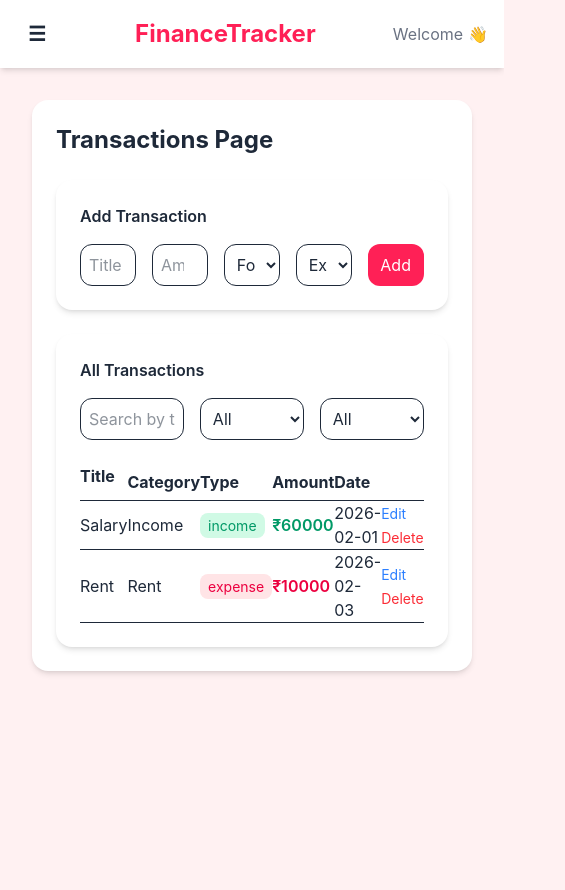
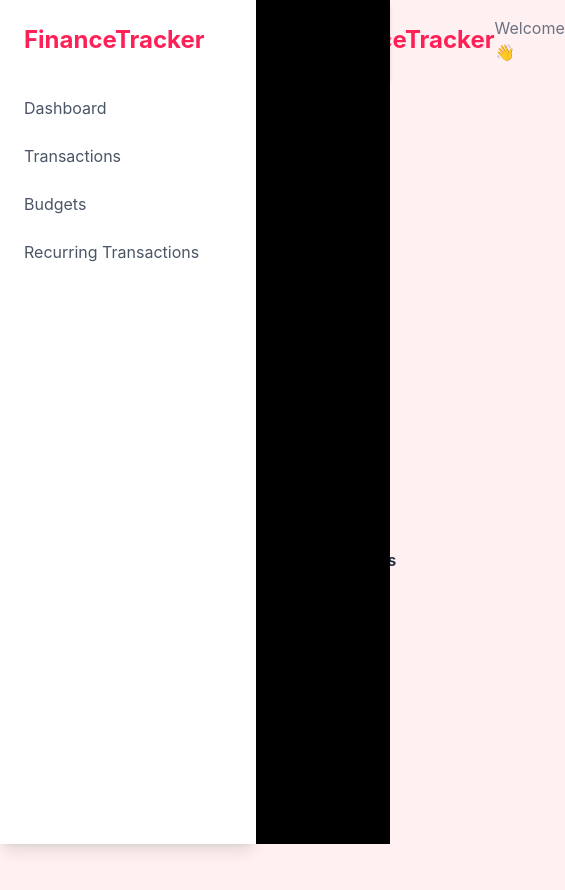
Before and after one commit to sujan5s/Finance_tracker, a React (Vite) app in the folder client/: page /transactions in a window 390 px wide. Shown: the top 890 px of the page, 565 px wide, since content can reach past the window. Before the commit the page ends 844 px from the top, so only its background shows below. Built offline with nearby package versions, Linux system fonts and the light colour scheme.

Commit message:
Created a responsive layout for mobile

```diff
--- a/client/src/components/layout/Layout.jsx
+++ b/client/src/components/layout/Layout.jsx
@@ -1,25 +1,39 @@
 import { useState } from "react";
-import Sidebar from "./sidebar";
-import Navbar from "./navbar";
+import Sidebar from "./Sidebar";
+import Navbar from "./Navbar";
 
 const Layout = ({ children }) => {
   const [isOpen, setIsOpen] = useState(true);
 
   return (
-    <div className="flex h-screen bg-rose-50">
+    <div className="bg-rose-50 min-h-screen">
+
+      {/* Overlay for mobile */}
+      {isOpen && (
+        <div
+          className="fixed inset-0 bg-black bg-opacity-40 z-30 md:hidden"
+          onClick={() => setIsOpen(false)}
+        ></div>
+      )}
+
       {/* Sidebar */}
       <div
-        className={`transition-all duration-300 ease-in-out ${
-          isOpen ? "w-64" : "w-0"
-        } h-full overflow-hidden`}
+        className={`fixed top-0 left-0 h-screen bg-white shadow-lg z-40
+        transition-all duration-300 ease-in-out
+        ${isOpen ? "w-64 translate-x-0" : "w-0 -translate-x-full"}
+        overflow-hidden`}
       >
-        <Sidebar />
+        <Sidebar closeSidebar={() => setIsOpen(false)} />
       </div>
 
-      {/* Main Area */}
-      <div className="flex-1 flex flex-col h-full">
+      {/* Main Content */}
+      <div
+        className={`transition-all duration-300 ease-in-out
+        ${isOpen ? "ml-64" : "ml-0"}`}
+      >
         <Navbar toggleSidebar={() => setIsOpen(!isOpen)} />
-        <div className="flex-1 overflow-y-auto p-8">
+
+        <div className="p-4 md:p-8 min-h-screen">
           {children}
         </div>
       </div>
--- a/client/src/components/layout/Sidebar.jsx
+++ b/client/src/components/layout/Sidebar.jsx
@@ -1,23 +1,23 @@
 import { Link } from "react-router-dom";
 
-const Sidebar = () => {
+const Sidebar = ({ closeSidebar }) => {
   return (
-    <div className="bg-white shadow-lg h-full p-6">
+    <div className="h-full p-6">
       <h1 className="text-2xl font-bold text-rose-500 mb-10">
         FinanceTracker
       </h1>
 
-      <nav className="flex flex-col gap-4 text-gray-600">
-        <Link to="/" className="hover:text-rose-500">
+      <nav className="flex flex-col gap-6 text-gray-600">
+        <Link to="/" onClick={closeSidebar}>
           Dashboard
         </Link>
-        <Link to="/transactions" className="hover:text-rose-500">
+        <Link to="/transactions" onClick={closeSidebar}>
           Transactions
         </Link>
-        <Link to="/budgets" className="hover:text-rose-500">
+        <Link to="/budgets" onClick={closeSidebar}>
           Budgets
         </Link>
-        <Link to="/recurring" className="hover:text-rose-500">
+        <Link to="/recurring" onClick={closeSidebar}>
           Recurring Transactions
         </Link>
       </nav>
--- a/client/src/components/transactions/TransactionForm.jsx
+++ b/client/src/components/transactions/TransactionForm.jsx
@@ -13,7 +13,6 @@ const TransactionForm = () => {
 
   const handleSubmit = (e) => {
     e.preventDefault();
-
     if (!form.title || !form.amount) return;
 
     addTransaction({
@@ -34,7 +33,10 @@ const TransactionForm = () => {
     <div className="bg-white p-6 rounded-2xl shadow-md">
       <h2 className="mb-4 font-semibold">Add Transaction</h2>
 
-      <form onSubmit={handleSubmit} className="grid grid-cols-5 gap-4">
+      <form
+        onSubmit={handleSubmit}
+        className="grid grid-cols-1 md:grid-cols-5 gap-4"
+      >
         <input
           type="text"
           placeholder="Title"
@@ -42,7 +44,7 @@ const TransactionForm = () => {
           onChange={(e) =>
             setForm({ ...form, title: e.target.value })
           }
-          className="border rounded-xl p-2"
+          className="border rounded-xl p-2 w-full"
         />
 
         <input
@@ -52,7 +54,7 @@ const TransactionForm = () => {
           onChange={(e) =>
             setForm({ ...form, amount: e.target.value })
           }
-          className="border rounded-xl p-2"
+          className="border rounded-xl p-2 w-full"
         />
 
         <select
@@ -60,7 +62,7 @@ const TransactionForm = () => {
           onChange={(e) =>
             setForm({ ...form, category: e.target.value })
           }
-          className="border rounded-xl p-2"
+          className="border rounded-xl p-2 w-full"
         >
           <option>Food</option>
           <option>Rent</option>
@@ -73,13 +75,13 @@ const TransactionForm = () => {
           onChange={(e) =>
             setForm({ ...form, type: e.target.value })
           }
-          className="border rounded-xl p-2"
+          className="border rounded-xl p-2 w-full"
         >
           <option value="expense">Expense</option>
           <option value="income">Income</option>
         </select>
 
-        <button className="bg-rose-500 text-white rounded-xl">
+        <button className="bg-rose-500 text-white rounded-xl w-full py-2">
           Add
         </button>
       </form>
--- a/client/src/components/transactions/TransactionTable.jsx
+++ b/client/src/components/transactions/TransactionTable.jsx
@@ -4,69 +4,29 @@ import EditTransactionModal from "./EditTransactionModal";
 
 const TransactionTable = () => {
   const { transactions, deleteTransaction } = useFinance();
-
   const [editingTx, setEditingTx] = useState(null);
   const [search, setSearch] = useState("");
-  const [categoryFilter, setCategoryFilter] = useState("All");
-  const [typeFilter, setTypeFilter] = useState("All");
 
-  // 🔹 Filter Logic
   const filteredTransactions = useMemo(() => {
-    return transactions.filter((tx) => {
-      const matchesSearch = tx.title
-        .toLowerCase()
-        .includes(search.toLowerCase());
-
-      const matchesCategory =
-        categoryFilter === "All" ||
-        tx.category === categoryFilter;
-
-      const matchesType =
-        typeFilter === "All" || tx.type === typeFilter;
-
-      return matchesSearch && matchesCategory && matchesType;
-    });
-  }, [transactions, search, categoryFilter, typeFilter]);
+    return transactions.filter((tx) =>
+      tx.title.toLowerCase().includes(search.toLowerCase())
+    );
+  }, [transactions, search]);
 
   return (
     <div className="bg-white p-6 rounded-2xl shadow-md">
       <h2 className="mb-4 font-semibold">All Transactions</h2>
 
-      {/* 🔍 Filters */}
-      <div className="grid grid-cols-3 gap-4 mb-6">
       <input
         type="text"
-          placeholder="Search by title..."
+        placeholder="Search..."
         value={search}
         onChange={(e) => setSearch(e.target.value)}
-          className="border rounded-xl p-2"
+        className="border rounded-xl p-2 w-full mb-4"
       />
 
-        <select
-          value={categoryFilter}
-          onChange={(e) => setCategoryFilter(e.target.value)}
-          className="border rounded-xl p-2"
-        >
-          <option>All</option>
-          <option>Food</option>
-          <option>Rent</option>
-          <option>Utilities</option>
-          <option>Entertainment</option>
-          <option>Income</option>
-        </select>
-
-        <select
-          value={typeFilter}
-          onChange={(e) => setTypeFilter(e.target.value)}
-          className="border rounded-xl p-2"
-        >
-          <option>All</option>
-          <option value="income">Income</option>
-          <option value="expense">Expense</option>
-        </select>
-      </div>
-
-      <table className="w-full text-left">
+      <div className="overflow-x-auto">
+        <table className="w-full text-left min-w-[600px]">
           <thead className="border-b">
             <tr>
               <th className="pb-3">Title</th>
@@ -80,31 +40,13 @@ const TransactionTable = () => {
 
           <tbody>
             {filteredTransactions.map((tx) => (
-            <tr key={tx.id} className="border-b hover:bg-rose-50">
+              <tr key={tx.id} className="border-b">
                 <td className="py-3">{tx.title}</td>
                 <td>{tx.category}</td>
-              <td>
-                <span
-                  className={`px-2 py-1 rounded-lg text-sm ${
-                    tx.type === "income"
-                      ? "bg-emerald-100 text-emerald-600"
-                      : "bg-rose-100 text-rose-600"
-                  }`}
-                >
-                  {tx.type}
-                </span>
-              </td>
-              <td
-                className={
-                  tx.type === "income"
-                    ? "text-emerald-600 font-semibold"
-                    : "text-rose-600 font-semibold"
-                }
-              >
-                ₹{tx.amount}
-              </td>
+                <td>{tx.type}</td>
+                <td>₹{tx.amount}</td>
                 <td>{tx.date}</td>
-              <td className="space-x-3">
+                <td className="space-x-2">
                   <button
                     onClick={() => setEditingTx(tx)}
                     className="text-blue-500 text-sm"
@@ -123,6 +65,7 @@ const TransactionTable = () => {
             ))}
           </tbody>
         </table>
+      </div>
 
       {editingTx && (
         <EditTransactionModal
--- a/client/src/pages/Budgets.jsx
+++ b/client/src/pages/Budgets.jsx
@@ -4,7 +4,7 @@ const categories = ["Food", "Rent", "Utilities", "Entertainment"];
 
 const Budgets = () => {
   return (
-    <div className="grid grid-cols-2 gap-6">
+    <div className="grid grid-cols-1 md:grid-cols-2 gap-6">
       {categories.map((cat) => (
         <BudgetCard key={cat} category={cat} />
       ))}
--- a/client/src/pages/Dashboard.jsx
+++ b/client/src/pages/Dashboard.jsx
@@ -28,7 +28,7 @@ const Dashboard = () => {
         </select>
       </div>
 
-      <div className="grid grid-cols-3 gap-6">
+      <div className="grid grid-cols-1 md:grid-cols-3 gap-6">
         <SummaryCard
           title="Total Balance"
           amount={`₹${totalBalance}`}
@@ -46,7 +46,7 @@ const Dashboard = () => {
         />
       </div>
 
-      <div className="grid grid-cols-2 gap-6">
+      <div className="grid grid-cols-1 md:grid-cols-2 gap-6">
         <CategoryPieChart />
         <MonthlyBarChart />
       </div>
--- a/client/src/pages/Recurring.jsx
+++ b/client/src/pages/Recurring.jsx
@@ -37,7 +37,10 @@ const Recurring = () => {
           Add Recurring Transaction
         </h2>
 
-        <form onSubmit={handleSubmit} className="grid grid-cols-5 gap-4">
+        <form
+          onSubmit={handleSubmit}
+          className="grid grid-cols-1 md:grid-cols-5 gap-4"
+        >
           <input
             type="text"
             placeholder="Title"
@@ -45,7 +48,7 @@ const Recurring = () => {
             onChange={(e) =>
               setForm({ ...form, title: e.target.value })
             }
-            className="border rounded-xl p-2"
+            className="border rounded-xl p-2 w-full"
           />
 
           <input
@@ -55,7 +58,7 @@ const Recurring = () => {
             onChange={(e) =>
               setForm({ ...form, amount: e.target.value })
             }
-            className="border rounded-xl p-2"
+            className="border rounded-xl p-2 w-full"
           />
 
           <input
@@ -65,7 +68,7 @@ const Recurring = () => {
             onChange={(e) =>
               setForm({ ...form, day: e.target.value })
             }
-            className="border rounded-xl p-2"
+            className="border rounded-xl p-2 w-full"
           />
 
           <select
@@ -73,7 +76,7 @@ const Recurring = () => {
             onChange={(e) =>
               setForm({ ...form, category: e.target.value })
             }
-            className="border rounded-xl p-2"
+            className="border rounded-xl p-2 w-full"
           >
             <option>Food</option>
             <option>Rent</option>
@@ -81,7 +84,7 @@ const Recurring = () => {
             <option>Entertainment</option>
           </select>
 
-          <button className="bg-rose-500 text-white rounded-xl">
+          <button className="bg-rose-500 text-white rounded-xl w-full py-2">
             Add
           </button>
         </form>
@@ -92,17 +95,25 @@ const Recurring = () => {
           Recurring List
         </h2>
 
-        <ul className="space-y-2">
+        <div className="space-y-3">
           {recurring.map((item) => (
-            <li key={item.id} className="border p-3 rounded-xl">
-              {item.title} - ₹{item.amount} (Day {item.day})
-            </li>
+            <div
+              key={item.id}
+              className="border p-3 rounded-xl flex justify-between items-center"
+            >
+              <div>
+                <p className="font-medium">{item.title}</p>
+                <p className="text-sm text-gray-500">
+                  ₹{item.amount} • Day {item.day}
+                </p>
+              </div>
+            </div>
           ))}
-        </ul>
+        </div>
 
         <button
           onClick={runRecurring}
-          className="mt-6 bg-purple-500 text-white px-4 py-2 rounded-xl"
+          className="mt-6 bg-purple-500 text-white px-4 py-2 rounded-xl w-full md:w-auto"
         >
           Run Recurring This Month
         </button>
--- a/client/src/pages/Transactions.jsx
+++ b/client/src/pages/Transactions.jsx
@@ -3,8 +3,7 @@ import TransactionTable from "../components/transactions/TransactionTable";
 
 const Transactions = () => {
   return (
-    <div className="bg-white p-6 rounded-2xl shadow-md space-y-6">
-      <h1 className="text-2xl font-bold">Transactions Page</h1>
+    <div className="space-y-6">
       <TransactionForm />
       <TransactionTable />
     </div>
```
Also changed, not shown: client/src/components/layout/Navbar.jsx (line endings or trailing spaces). Lines whose indentation alone changed are shown as unchanged.
